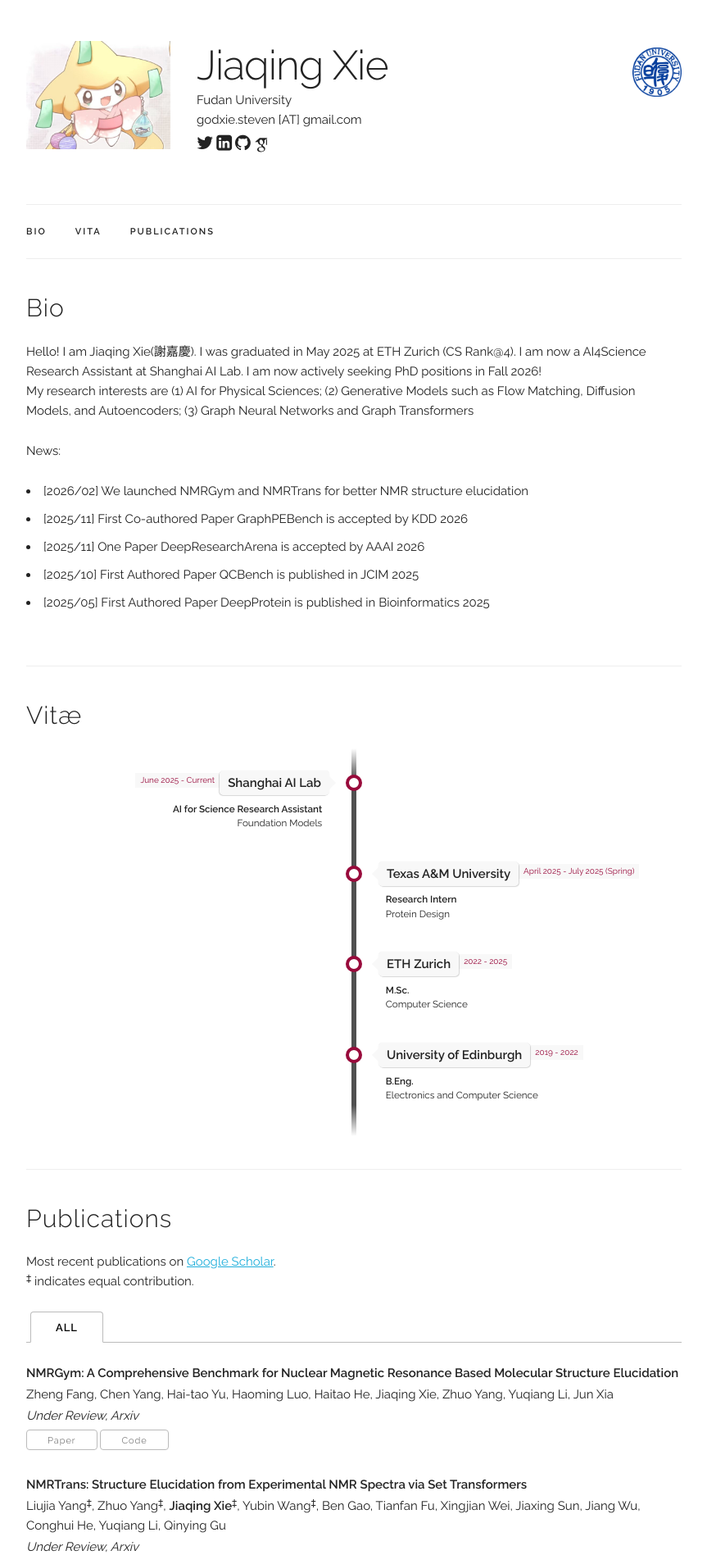
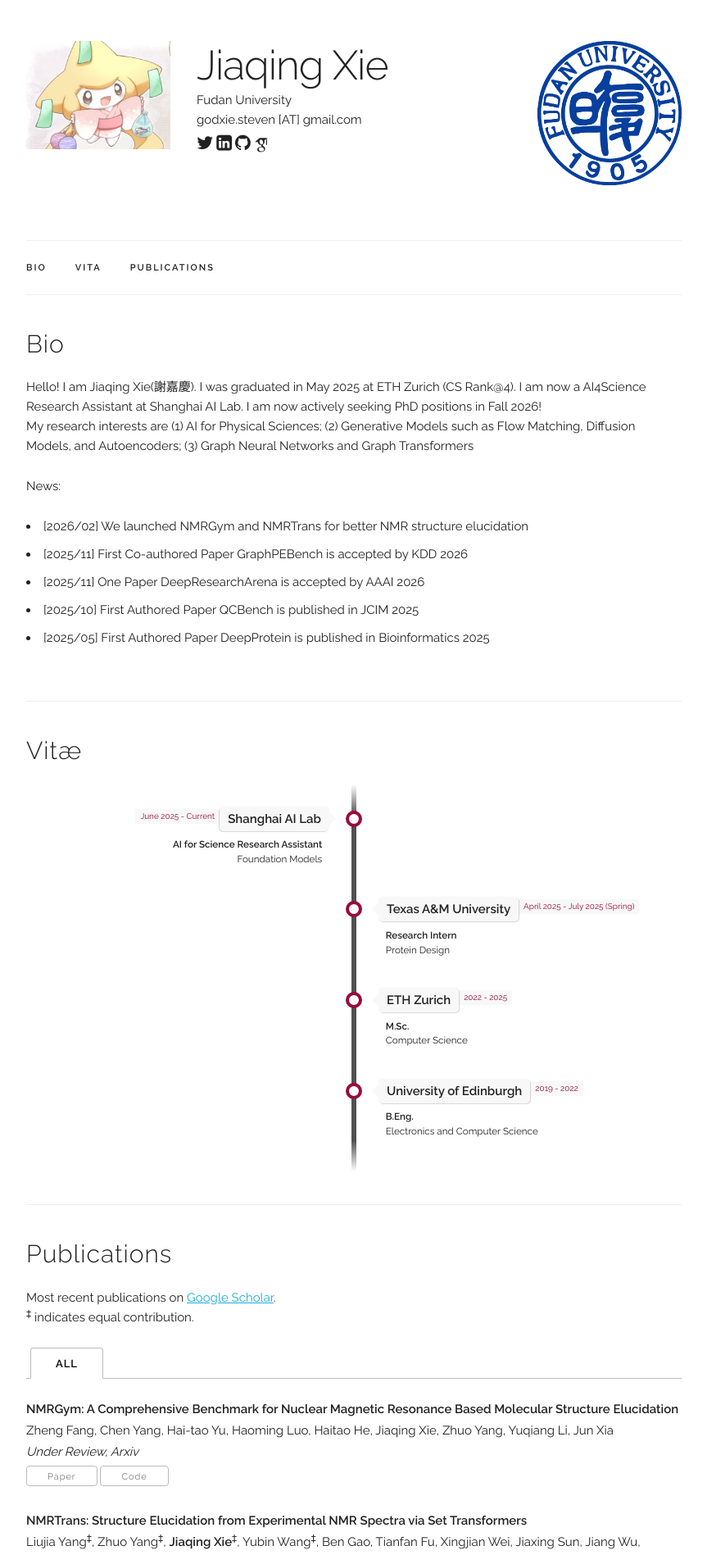
Before and after one commit to jiaqingxie/jiaqingxie.github.io, a Jekyll site: the page built from index.html, in a window 1280 px wide. Shown: the top 1897 px of the page at 82% size, without its empty margins (208-1071 px from the left). Built offline with Jekyll 4.4.1, drawn with Linux system fonts in a browser that asks for light colours; some web fonts are replaced.

Commit message:
Update default.html

```diff
--- a/_layouts/default.html
+++ b/_layouts/default.html
@@ -74,7 +74,7 @@
         <div class="three columns">
           <a href="{{ site.baseurl }}/"><img class="u-max-full-width" src='{{ site.baseurl }}{{ site.data.main_info.profile_pic }}'></a>
         </div>
-        <div class="seven columns main-description">
+        <div class="six columns main-description">
             <h1>{{ site.data.main_info.name }}</h1>
             <p>{{ site.data.main_info.title }}</p>
             <p>{{ site.data.main_info.email }}</p>
@@ -96,8 +96,8 @@
               </span>
             </p>
         </div>
-        <div class="two columns" style="text-align: right;">
-          <img src="{{ site.baseurl }}/assets/imgs/Fudan_University_Logo.png" alt="Fudan University" style="height: 60px; margin-top: 8px;">
+        <div class="three columns" style="text-align: right;">
+          <img class="u-max-full-width" src="{{ site.baseurl }}/assets/imgs/Fudan_University_Logo.png" alt="Fudan University">
         </div>
       </div>
     </section>
```
